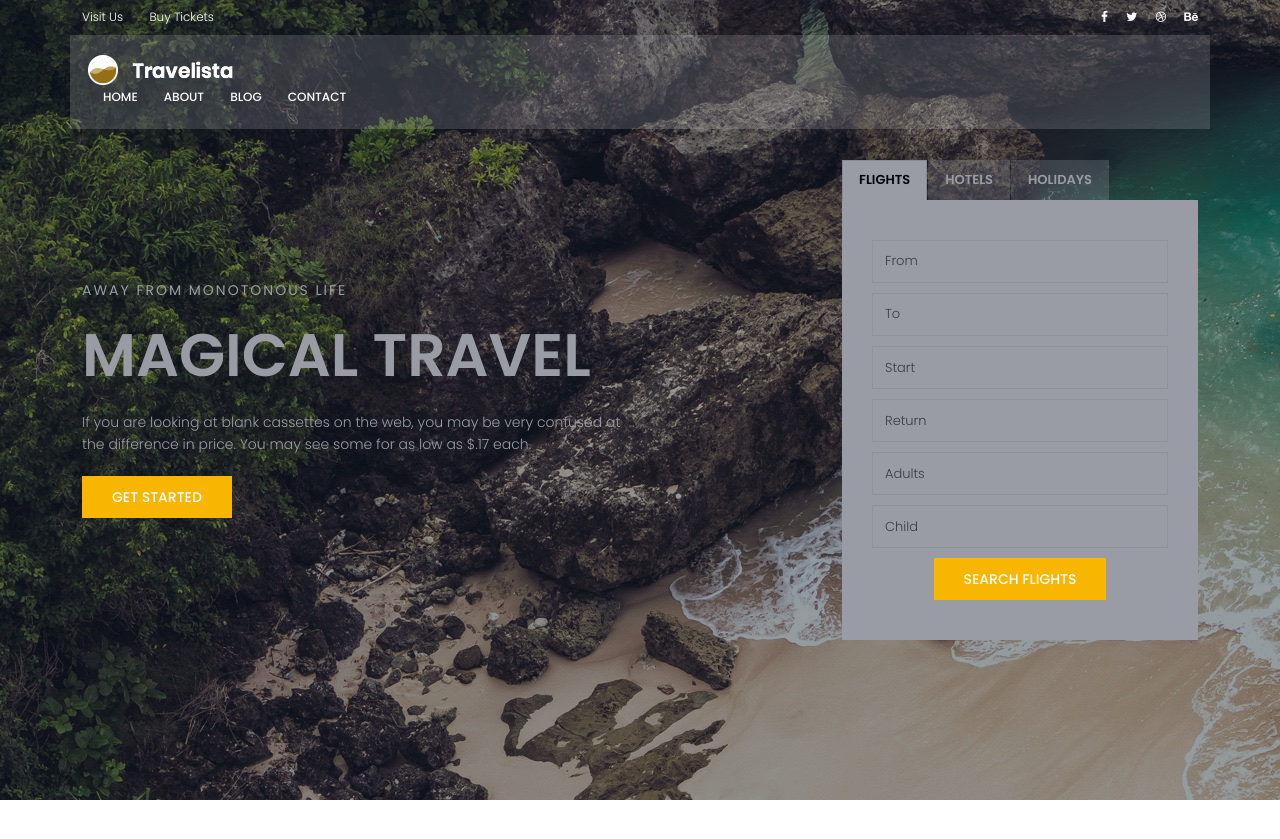
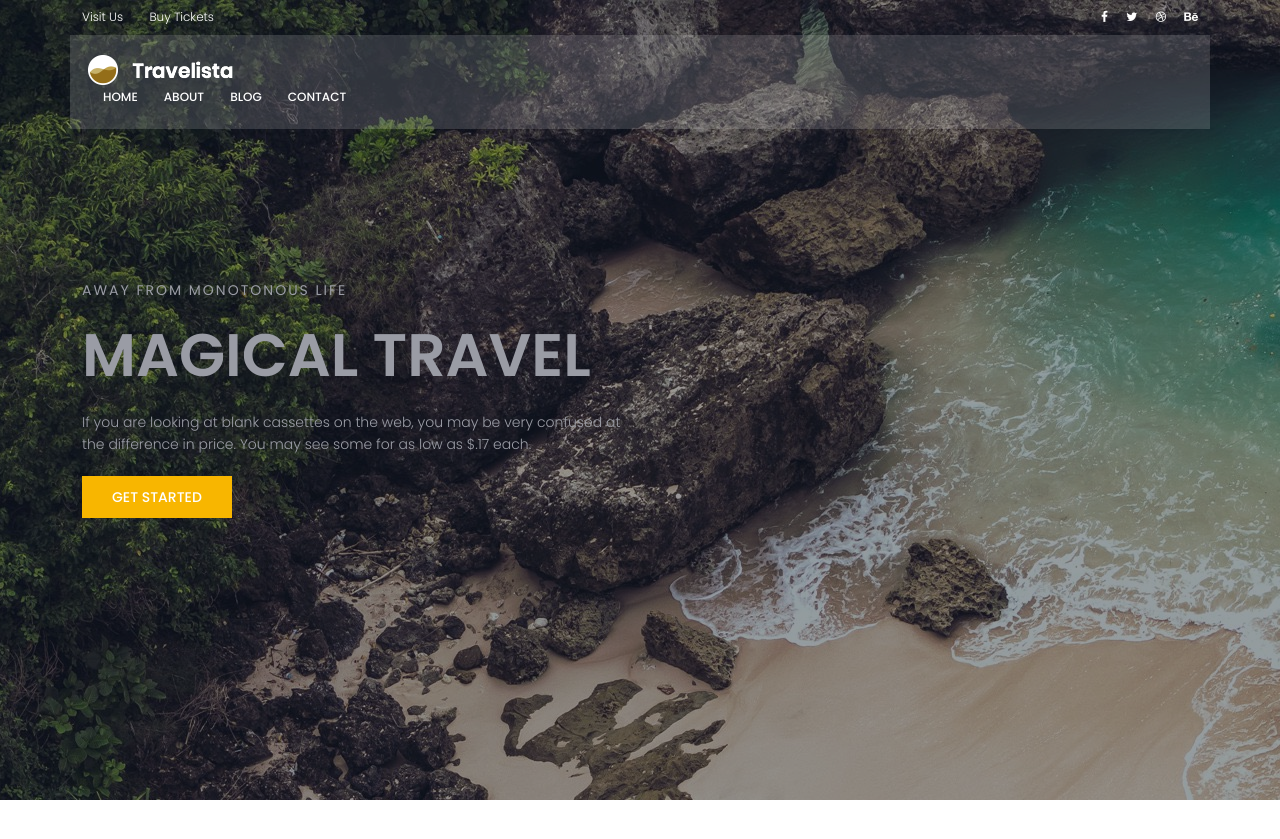
Before and after one commit to Mosllems/Travel, a Django app: page / in a window 1280 px wide. Shown: the top 839 px of the page. Run offline with Django 5.2, Linux system fonts and the light colour scheme; parts of the project's set-up code (start-up, migrations or seed data) failed here and were passed over; some libraries are stand-ins or nearby versions.

Commit message:
remove banner's table from header

```diff
--- a/templates/home.html
+++ b/templates/home.html
@@ -22,81 +22,6 @@
 						price. You may see some for as low as $.17 each.
 					</p>
 					<a href="#" class="primary-btn text-uppercase">Get Started</a>
-				</div>
-				<div class="col-lg-4 col-md-6 banner-right">
-					<ul class="nav nav-tabs" id="myTab" role="tablist">
-						<li class="nav-item">
-							<a class="nav-link active" id="flight-tab" data-toggle="tab" href="#flight" role="tab"
-								aria-controls="flight" aria-selected="true">Flights</a>
-						</li>
-						<li class="nav-item">
-							<a class="nav-link" id="hotel-tab" data-toggle="tab" href="#hotel" role="tab"
-								aria-controls="hotel" aria-selected="false">Hotels</a>
-						</li>
-						<li class="nav-item">
-							<a class="nav-link" id="holiday-tab" data-toggle="tab" href="#holiday" role="tab"
-								aria-controls="holiday" aria-selected="false">Holidays</a>
-						</li>
-					</ul>
-					<div class="tab-content" id="myTabContent">
-						<div class="tab-pane fade show active" id="flight" role="tabpanel" aria-labelledby="flight-tab">
-							<form class="form-wrap">
-								<input type="text" class="form-control" name="name" placeholder="From "
-									onfocus="this.placeholder = ''" onblur="this.placeholder = 'From '">
-								<input type="text" class="form-control" name="to" placeholder="To "
-									onfocus="this.placeholder = ''" onblur="this.placeholder = 'To '">
-								<input type="text" class="form-control date-picker" name="start" placeholder="Start "
-									onfocus="this.placeholder = ''" onblur="this.placeholder = 'Start '">
-								<input type="text" class="form-control date-picker" name="return" placeholder="Return "
-									onfocus="this.placeholder = ''" onblur="this.placeholder = 'Return '">
-								<input type="number" min="1" max="20" class="form-control" name="adults"
-									placeholder="Adults " onfocus="this.placeholder = ''"
-									onblur="this.placeholder = 'Adults '">
-								<input type="number" min="1" max="20" class="form-control" name="child"
-									placeholder="Child " onfocus="this.placeholder = ''"
-									onblur="this.placeholder = 'Child '">
-								<a href="#" class="primary-btn text-uppercase">Search flights</a>
-							</form>
-						</div>
-						<div class="tab-pane fade" id="hotel" role="tabpanel" aria-labelledby="hotel-tab">
-							<form class="form-wrap">
-								<input type="text" class="form-control" name="name" placeholder="From "
-									onfocus="this.placeholder = ''" onblur="this.placeholder = 'From '">
-								<input type="text" class="form-control" name="to" placeholder="To "
-									onfocus="this.placeholder = ''" onblur="this.placeholder = 'To '">
-								<input type="text" class="form-control date-picker" name="start" placeholder="Start "
-									onfocus="this.placeholder = ''" onblur="this.placeholder = 'Start '">
-								<input type="text" class="form-control date-picker" name="return" placeholder="Return "
-									onfocus="this.placeholder = ''" onblur="this.placeholder = 'Return '">
-								<input type="number" min="1" max="20" class="form-control" name="adults"
-									placeholder="Adults " onfocus="this.placeholder = ''"
-									onblur="this.placeholder = 'Adults '">
-								<input type="number" min="1" max="20" class="form-control" name="child"
-									placeholder="Child " onfocus="this.placeholder = ''"
-									onblur="this.placeholder = 'Child '">
-								<a href="#" class="primary-btn text-uppercase">Search Hotels</a>
-							</form>
-						</div>
-						<div class="tab-pane fade" id="holiday" role="tabpanel" aria-labelledby="holiday-tab">
-							<form class="form-wrap">
-								<input type="text" class="form-control" name="name" placeholder="From "
-									onfocus="this.placeholder = ''" onblur="this.placeholder = 'From '">
-								<input type="text" class="form-control" name="to" placeholder="To "
-									onfocus="this.placeholder = ''" onblur="this.placeholder = 'To '">
-								<input type="text" class="form-control date-picker" name="start" placeholder="Start "
-									onfocus="this.placeholder = ''" onblur="this.placeholder = 'Start '">
-								<input type="text" class="form-control date-picker" name="return" placeholder="Return "
-									onfocus="this.placeholder = ''" onblur="this.placeholder = 'Return '">
-								<input type="number" min="1" max="20" class="form-control" name="adults"
-									placeholder="Adults " onfocus="this.placeholder = ''"
-									onblur="this.placeholder = 'Adults '">
-								<input type="number" min="1" max="20" class="form-control" name="child"
-									placeholder="Child " onfocus="this.placeholder = ''"
-									onblur="this.placeholder = 'Child '">
-								<a href="#" class="primary-btn text-uppercase">Search Holidays</a>
-							</form>
-						</div>
-					</div>
 				</div>
 			</div>
 		</div>
```
